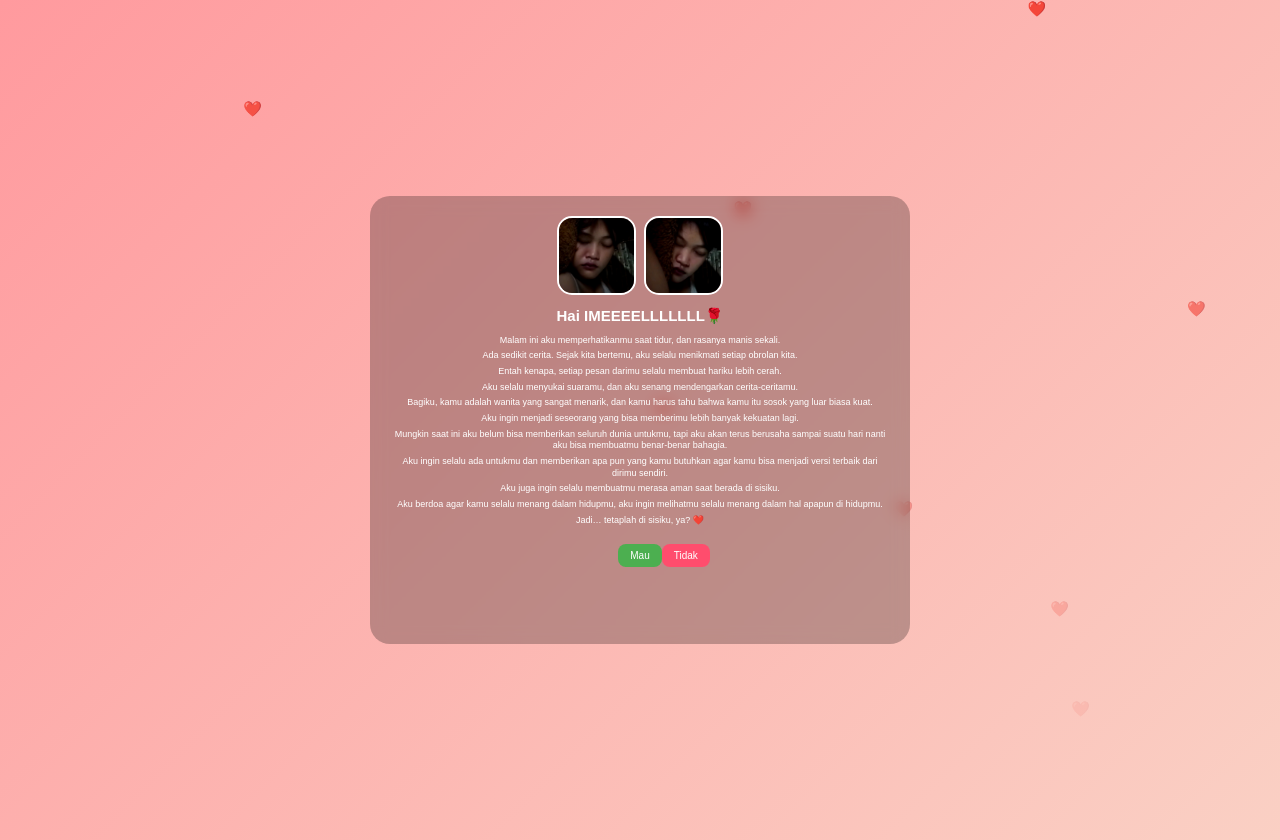
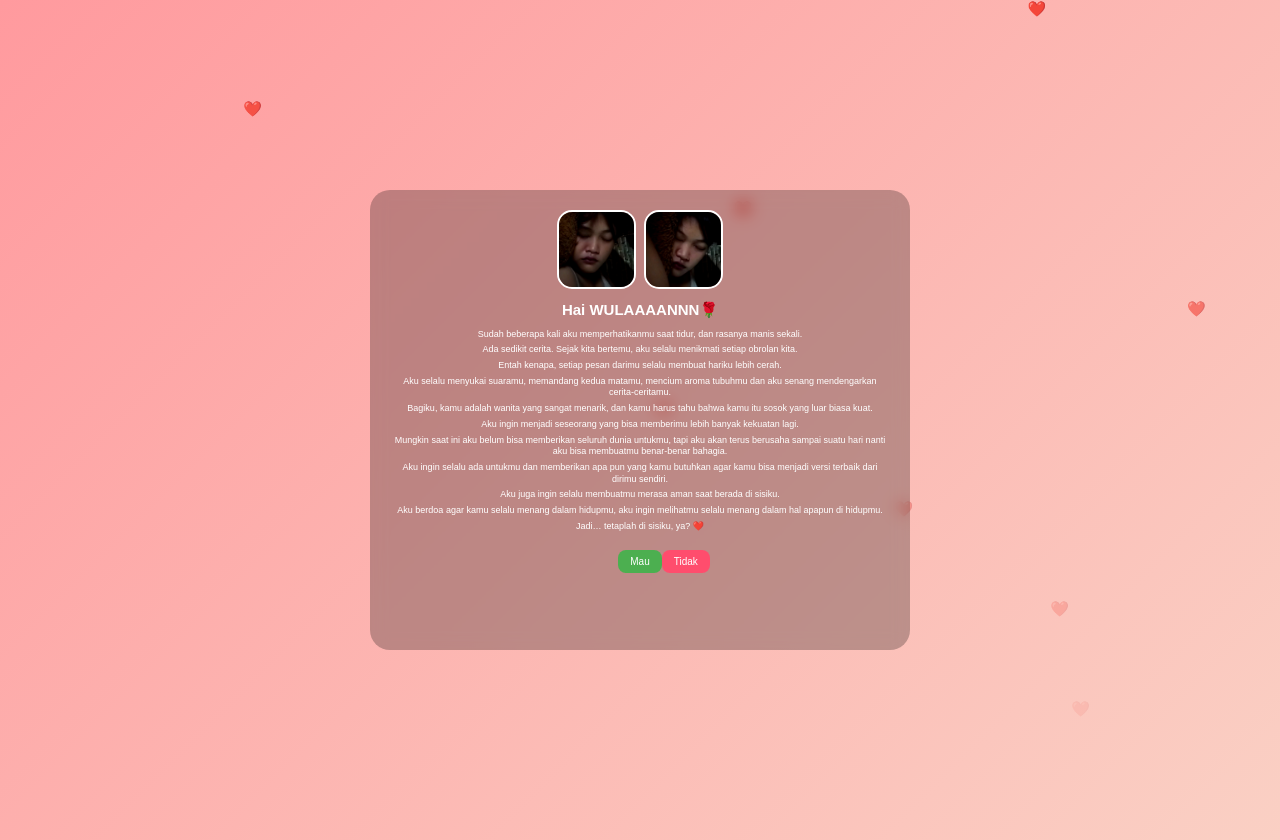
Before and after one commit to yanjok129-lang/Love, a plain HTML site: page index.html in a window 1280 px wide. Drawn offline with Linux system fonts and the light colour scheme.

Commit message:
Update index.html

```diff
--- a/index.html
+++ b/index.html
@@ -117,15 +117,15 @@ pointer-events:none;
 <img src="Screenshot_20261113_000000-picsay.jpg" class="photo">
 </div>
 
-<h1>Hai IMEEEELLLLLLL🌹</h1>
+<h1>Hai WULAAAANNN🌹</h1>
 
-<p>Malam ini aku memperhatikanmu saat tidur, dan rasanya manis sekali.</p>
+<p>Sudah beberapa kali aku memperhatikanmu saat tidur, dan rasanya manis sekali.</p>
 
 <p>Ada sedikit cerita. Sejak kita bertemu, aku selalu menikmati setiap obrolan kita.</p>
 
 <p>Entah kenapa, setiap pesan darimu selalu membuat hariku lebih cerah.</p>
 
-<p>Aku selalu menyukai suaramu, dan aku senang mendengarkan cerita-ceritamu.</p>
+<p>Aku selalu menyukai suaramu, memandang kedua matamu, mencium aroma tubuhmu dan aku senang mendengarkan cerita-ceritamu.</p>
 
 <p>Bagiku, kamu adalah wanita yang sangat menarik, dan kamu harus tahu bahwa kamu itu sosok yang luar biasa kuat.</p>
 
```
